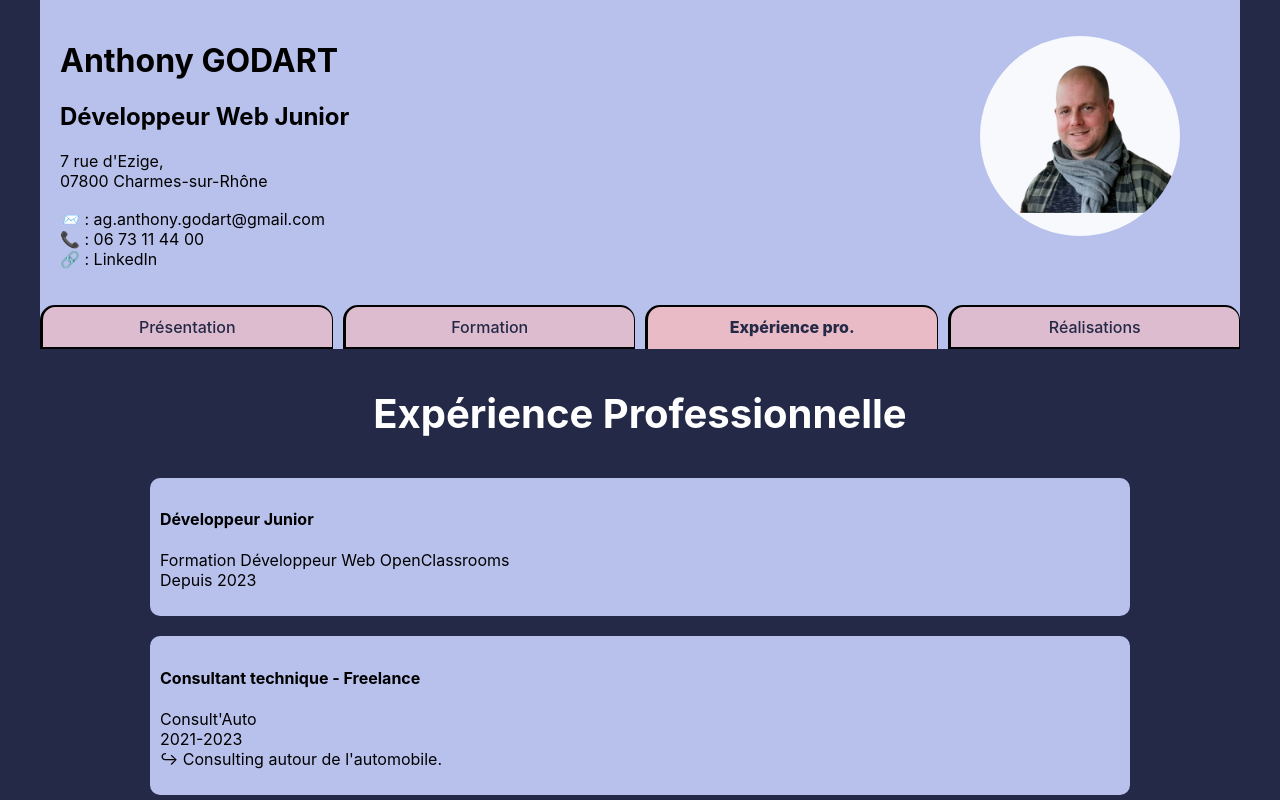
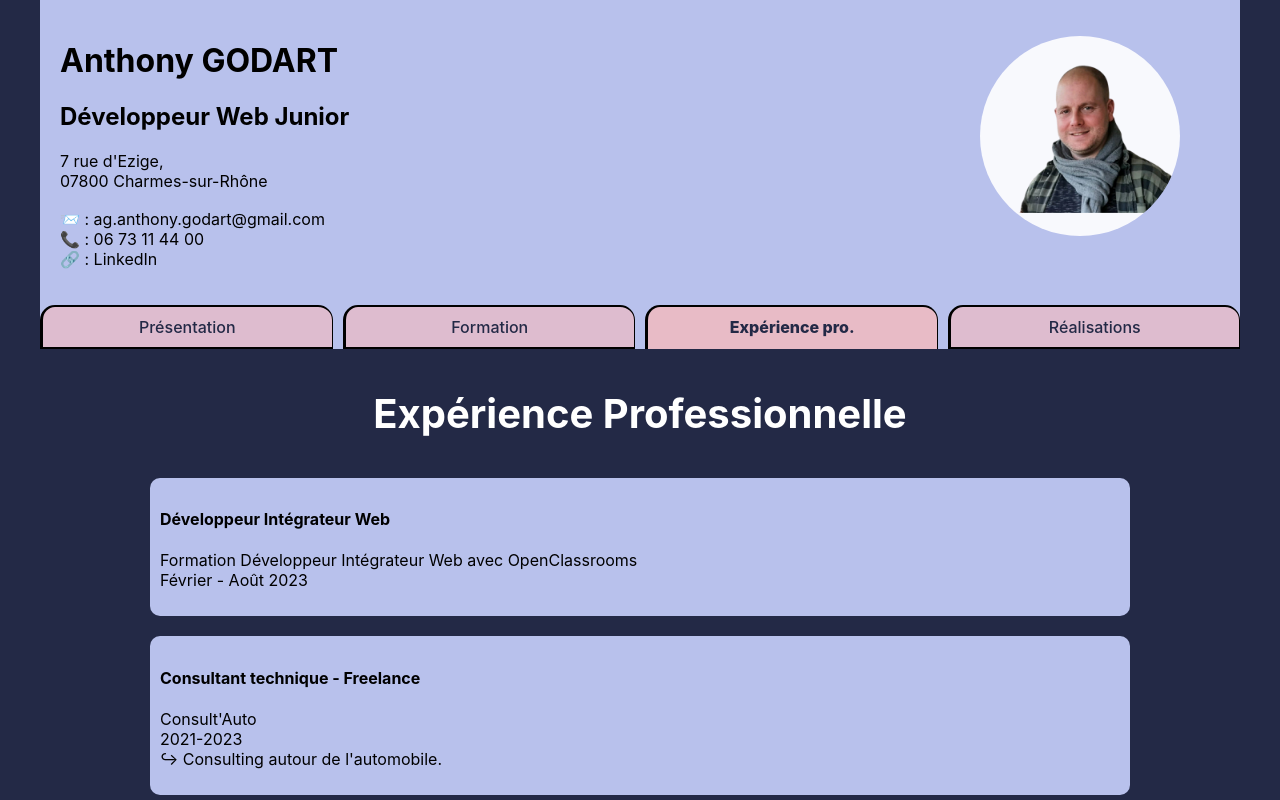
Before and after one commit to AnthonyGodart/portfolio, a React (Create React App) app: page /#/Experience in a window 1280 px wide. Shown: the top 800 px of the page. Built offline with nearby package versions, Linux system fonts and the light colour scheme.

Commit message:
minor corrections

```diff
--- a/src/pages/Experience/index.jsx
+++ b/src/pages/Experience/index.jsx
@@ -5,10 +5,10 @@ function Experience(){
         <main className={styles.container}>
             <h3 className={styles.title}>Expérience Professionnelle</h3>
             <article className={styles.paragraph}>
-                <h4>Développeur Junior</h4>
+                <h4>Développeur Intégrateur Web</h4>
                 <p>
-                <span>Formation Développeur Web OpenClassrooms</span> <br/>
-                <span>Depuis 2023</span> <br/>
+                <span>Formation Développeur Intégrateur Web avec OpenClassrooms</span> <br/>
+                <span>Février - Août 2023</span> <br/>
                 </p>
             </article>
             <article className={styles.paragraph}>
```
